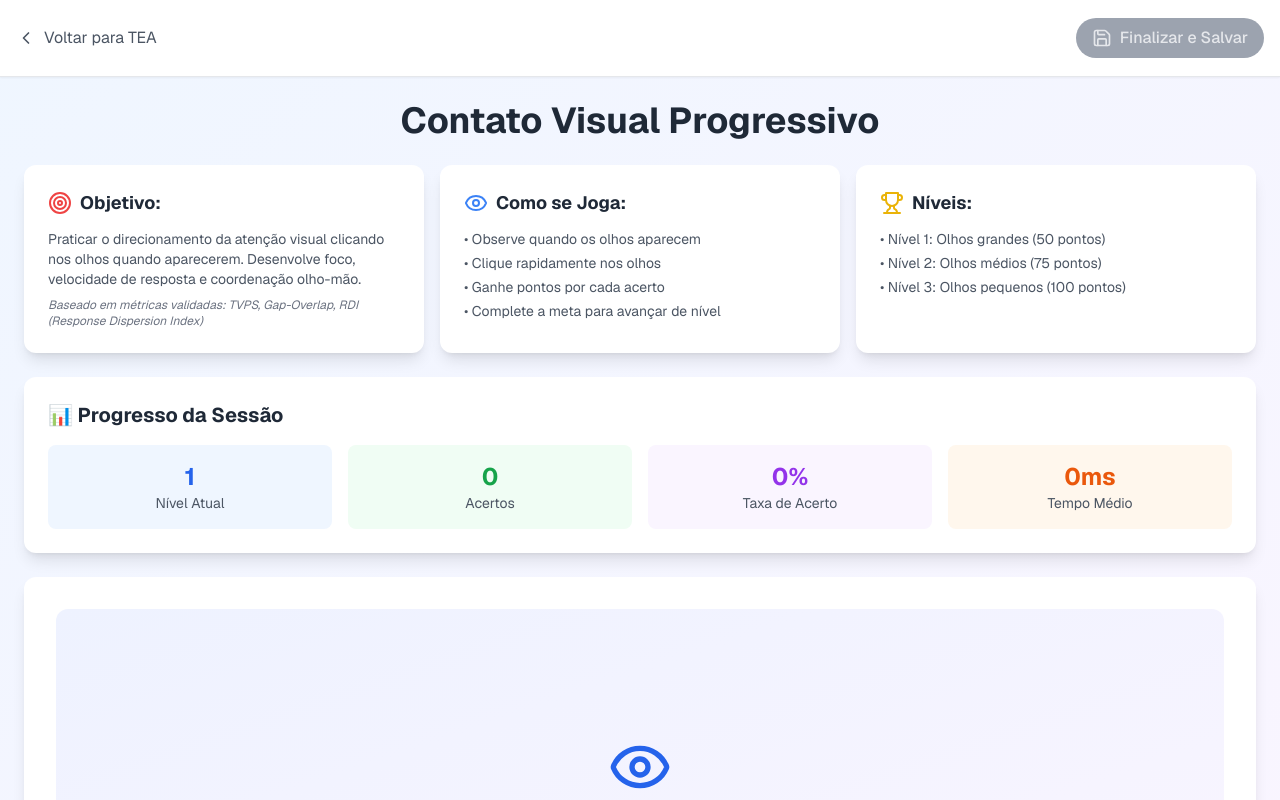
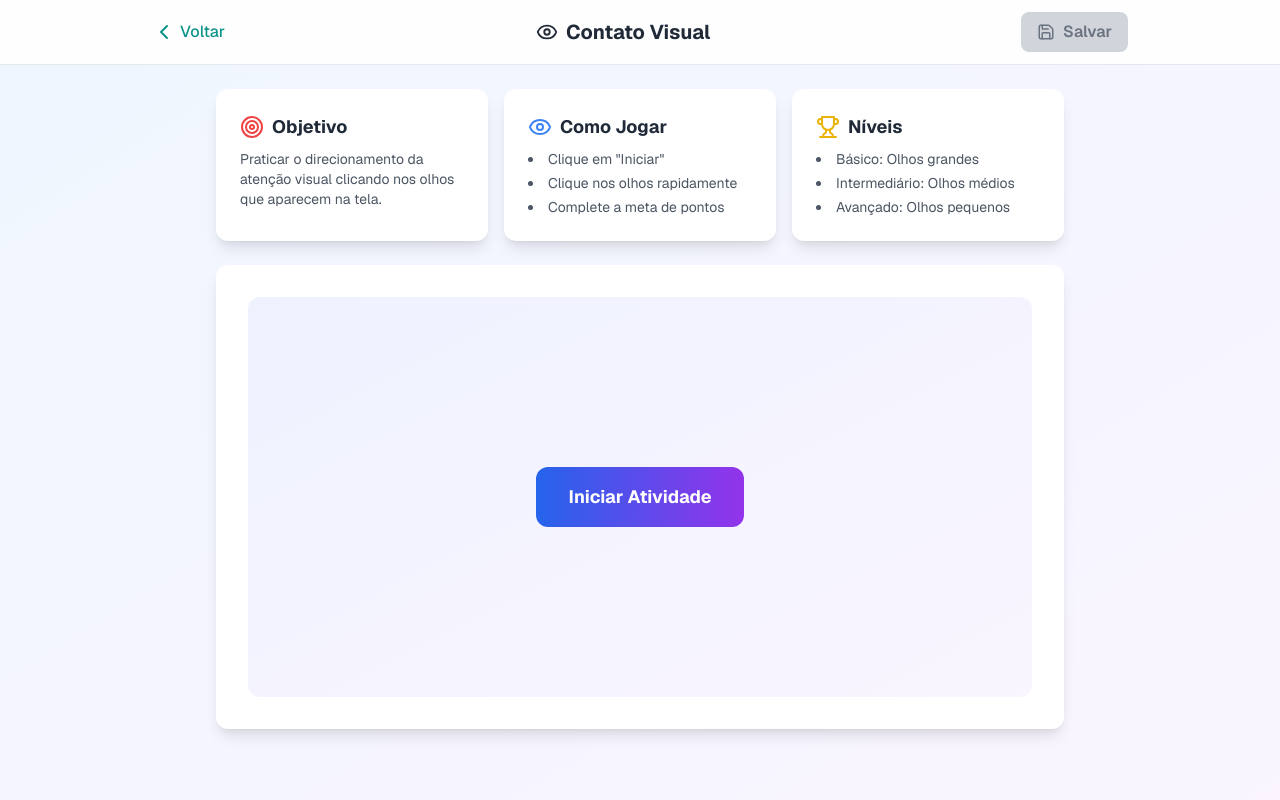
Before and after one commit to ClaudemirWork/teaplus-working, a Next.js app: page /eye-contact in a window 1280 px wide. Shown: the top 800 px of the page. Built offline with nearby package versions, Linux system fonts and the light colour scheme.

Commit message:
Update page.tsx Correção do botão voltar para dashboard em contato visual

```diff
--- a/app/eye-contact/page.tsx
+++ b/app/eye-contact/page.tsx
@@ -1,26 +1,11 @@
 'use client'
 import { useState, useEffect, useRef } from 'react'
 import Link from 'next/link'
-import { ChevronLeft, Save, Eye, Target, Timer, Star, Trophy } from 'lucide-react'
+import { ChevronLeft, Save, Eye, Target, Trophy } from 'lucide-react'
 import { useRouter } from 'next/navigation'
-import { createClient } from '../utils/supabaseClient' // IMPORT CORRETO para eye-contact/page.tsx
+import { createClient } from '../utils/supabaseClient'
 
 export default function ContatoVisualProgressivoPage() {
-  /*
-   * Atividade de Contato Visual Progressivo - TeaPlus
-   *
-   * Métricas baseadas em literatura científica:
-   * 1. Tempo de Reação - Gap-Overlap paradigm (Molecular Autism, 2021)
-   * 2. Taxa de Acerto - TVPS (Test of Visual Perceptual Skills)
-   * 3. Variabilidade de Resposta - RDI (Response Dispersion Index)
-   * 4. Atenção Visual Direcionada - Go/NoGo com eye-tracking (Scientific Reports, 2021)
-   *
-   * Referências:
-   * - Frontiers in Psychology (2021) - Visual Perceptual Skills in ASD
-   * - Molecular Autism (2020-2021) - Visual attention and inhibitory control
-   * - Scientific Reports (2021) - Go/NoGo game CatChicken
-   */
-
   const router = useRouter()
   const supabase = createClient()
   const [salvando, setSalvando] = useState(false)
@@ -31,46 +16,22 @@ export default function ContatoVisualProgressivoPage() {
   const [atividadeIniciada, setAtividadeIniciada] = useState(false)
   const [atividadeConcluida, setAtividadeConcluida] = useState(false)
   const [aguardandoClique, setAguardandoClique] = useState(false)
-  const [tempoReacao, setTempoReacao] = useState([])
+  const [tempoReacao, setTempoReacao] = useState<number[]>([])
   const [acertos, setAcertos] = useState(0)
   const [erros, setErros] = useState(0)
   const [olhosVisiveis, setOlhosVisiveis] = useState(true)
   const [posicaoOlhos, setPosicaoOlhos] = useState({ x: 50, y: 30 })
 
   // Referências para tempo
-  const tempoInicioRef = useRef(null)
-  const timeoutRef = useRef(null)
-  const intervaloRef = useRef(null)
+  const tempoInicioRef = useRef<number | null>(null)
+  const timeoutRef = useRef<NodeJS.Timeout | null>(null)
 
-  // Configurações por nível
-  const configuracaoNivel = {
-    1: {
-      nome: 'Básico',
-      tamanhoOlhos: 'w-10 h-10',
-      pontosPorAcerto: 10,
-      tempoExibicao: 3000,
-      tempoOculto: 1000,
-      metaPontos: 50
-    },
-    2: {
-      nome: 'Intermediário',
-      tamanhoOlhos: 'w-7 h-7',
-      pontosPorAcerto: 15,
-      tempoExibicao: 2000,
-      tempoOculto: 1500,
-      metaPontos: 75
-    },
-    3: {
-      nome: 'Avançado',
-      tamanhoOlhos: 'w-5 h-5',
-      pontosPorAcerto: 20,
-      tempoExibicao: 1500,
-      tempoOculto: 2000,
-      metaPontos: 100
-    }
+  const configuracaoNivel: { [key: number]: any } = {
+    1: { nome: 'Básico', tamanhoOlhos: 'w-10 h-10', pontosPorAcerto: 10, tempoExibicao: 3000, tempoOculto: 1000, metaPontos: 50 },
+    2: { nome: 'Intermediário', tamanhoOlhos: 'w-7 h-7', pontosPorAcerto: 15, tempoExibicao: 2000, tempoOculto: 1500, metaPontos: 75 },
+    3: { nome: 'Avançado', tamanhoOlhos: 'w-5 h-5', pontosPorAcerto: 20, tempoExibicao: 1500, tempoOculto: 2000, metaPontos: 100 }
   }
 
-  // Função para iniciar atividade
   const iniciarAtividade = () => {
     setAtividadeIniciada(true)
     setAtividadeConcluida(false)
@@ -82,111 +43,76 @@ export default function ContatoVisualProgressivoPage() {
     iniciarRodada()
   }
 
-  // Função para iniciar uma rodada
   const iniciarRodada = () => {
     setOlhosVisiveis(false)
     setAguardandoClique(false)
 
-    // Aguarda um tempo antes de mostrar os olhos
+    if (timeoutRef.current) clearTimeout(timeoutRef.current);
+
     timeoutRef.current = setTimeout(() => {
-      // Define posição aleatória para os olhos com mais variação
-      // Posições pré-definidas para simular diferentes direções do olhar
       const posicoes = [
-        { x: 50, y: 20 }, // Olhando para cima
-        { x: 50, y: 45 }, // Olhando para baixo
-        { x: 25, y: 33 }, // Olhando para esquerda
-        { x: 75, y: 33 }, // Olhando para direita
-        { x: 30, y: 25 }, // Canto superior esquerdo
-        { x: 70, y: 25 }, // Canto superior direito
-        { x: 30, y: 40 }, // Canto inferior esquerdo
-        { x: 70, y: 40 }, // Canto inferior direito
-        { x: 50, y: 33 }, // Centro (contato direto)
+        { x: 50, y: 20 }, { x: 50, y: 45 }, { x: 25, y: 33 }, { x: 75, y: 33 },
+        { x: 30, y: 25 }, { x: 70, y: 25 }, { x: 30, y: 40 }, { x: 70, y: 40 },
+        { x: 50, y: 33 },
       ]
-
-      // Escolhe uma posição aleatória
-      const posicaoEscolhida = posicoes[Math.floor(Math.random() * posicoes.length)]
-      setPosicaoOlhos(posicaoEscolhida)
+      setPosicaoOlhos(posicoes[Math.floor(Math.random() * posicoes.length)])
 
       setOlhosVisiveis(true)
       setAguardandoClique(true)
       tempoInicioRef.current = Date.now()
 
-      // Esconde os olhos após o tempo de exibição
       timeoutRef.current = setTimeout(() => {
         if (aguardandoClique) {
-          // Não clicou a tempo
           registrarErro()
         }
       }, configuracaoNivel[nivel].tempoExibicao)
     }, configuracaoNivel[nivel].tempoOculto)
   }
 
-  // Função para registrar clique nos olhos
   const clicarNosOlhos = () => {
     if (!aguardandoClique || !olhosVisiveis) return
 
-    // Calcula tempo de reação
-    const tempo = Date.now() - tempoInicioRef.current
+    const tempo = Date.now() - (tempoInicioRef.current ?? 0)
     setTempoReacao(prev => [...prev, tempo])
-
-    // Registra acerto
     setAcertos(prev => prev + 1)
     const novosPontos = pontuacao + configuracaoNivel[nivel].pontosPorAcerto
     setPontuacao(novosPontos)
 
-    // Feedback visual
     setOlhosVisiveis(false)
     setAguardandoClique(false)
 
-    // Limpa timeouts
-    if (timeoutRef.current) {
-      clearTimeout(timeoutRef.current)
-    }
+    if (timeoutRef.current) clearTimeout(timeoutRef.current);
 
-    // Verifica progressão
     if (novosPontos >= configuracaoNivel[nivel].metaPontos) {
       if (nivel < 3) {
-        // Avança de nível
         setNivel(prev => prev + 1)
         setPontuacao(0)
         setTimeout(() => iniciarRodada(), 1500)
       } else {
-        // Completou todos os níveis
         finalizarAtividade()
       }
     } else {
-      // Continua no mesmo nível
       setTimeout(() => iniciarRodada(), 500)
     }
   }
 
-  // Função para registrar erro (não clicou a tempo)
   const registrarErro = () => {
     setErros(prev => prev + 1)
     setOlhosVisiveis(false)
     setAguardandoClique(false)
-
-    // Continua o jogo
     setTimeout(() => iniciarRodada(), 500)
   }
 
-  // Função para finalizar atividade
   const finalizarAtividade = () => {
     setAtividadeConcluida(true)
     setOlhosVisiveis(false)
     setAguardandoClique(false)
-
-    // Limpa timeouts
-    if (timeoutRef.current) {
-      clearTimeout(timeoutRef.current)
-    }
+    if (timeoutRef.current) clearTimeout(timeoutRef.current);
   }
 
-  // Calcular métricas
   const calcularTempoMedioReacao = () => {
     if (tempoReacao.length === 0) return 0
-    const soma = tempoReacao.reduce((a, b) => a + b, 0)
-    return Math.round(soma / tempoReacao.length)
+    return Math.round(tempoReacao.reduce((a, b) => a + b, 0) / tempoReacao.length)
   }
 
   const calcularTaxaAcerto = () => {
@@ -195,243 +121,135 @@ export default function ContatoVisualProgressivoPage() {
     return Math.round((acertos / total) * 100)
   }
 
-  // Função de salvamento
   const handleSaveSession = async () => {
     if (!atividadeConcluida) {
       alert('Complete a atividade antes de salvar.')
       return
     }
-
     setSalvando(true)
-
     try {
-      const { data: { user }, error: userError } = await supabase.auth.getUser()
-
-      if (userError || !user) {
-        alert('Erro: Sessão expirada. Por favor, faça login novamente.')
+      const { data: { user } } = await supabase.auth.getUser()
+      if (!user) {
         router.push('/login')
         return
       }
 
-      // Calcula pontuação final
       const pontuacaoFinal = (acertos * 10) + (nivel * 50) - (erros * 5)
 
-      // Salva sessão principal
-      const { data: sessao, error: sessaoError } = await supabase
+      const { error } = await supabase
         .from('sessoes')
         .insert([{
           usuario_id: user.id,
           atividade_nome: 'Contato Visual Progressivo',
           pontuacao_final: Math.max(0, pontuacaoFinal),
-          data_fim: new Date().toISOString()
-        }])
-        .select()
-
-      if (sessaoError) {
-        console.error('Erro ao salvar sessão:', sessaoError)
-        alert(`Erro ao salvar: ${sessaoError.message}`)
-        return
+          data_fim: new Date().toISOString(),
+          metricas: {
+            nivelMaximo: nivel,
+            totalAcertos: acertos,
+            totalErros: erros,
+            taxaAcerto: calcularTaxaAcerto(),
+            tempoMedioReacaoMs: calcularTempoMedioReacao()
           }
-
-      // Salva métricas detalhadas
-      const { error: metricasError } = await supabase
-        .from('metricas_contato_visual')
-        .insert([{
-          sessao_id: sessao[0].id,
-          usuario_id: user.id,
-          total_tentativas: acertos + erros,
-          contatos_sucesso: acertos,
-          tempo_medio_contato_ms: calcularTempoMedioReacao(),
-          latencia_media_ms: calcularTempoMedioReacao(), // Usando tempo de reação como latência
-          fases_completadas: nivel,
-          avc_score: erros, // Erros como "vacancy" (perdeu o alvo)
-          asc_score: acertos + erros, // Total de tentativas como "switches"
-          fas_score: acertos, // Acertos como "favorable shifts"
-          taxa_sucesso: calcularTaxaAcerto(),
-          created_at: new Date().toISOString()
         }])
 
-      if (metricasError) {
-        console.error('Erro ao salvar métricas:', metricasError)
-        // Continua mesmo se métricas falharem
-      }
+      if (error) throw error;
 
-      alert(`Sessão salva com sucesso!
-
-📊 Resumo do Desempenho:
-• Níveis Completados: ${nivel}/3
-• Total de Acertos: ${acertos}
-• Taxa de Acerto: ${calcularTaxaAcerto()}%
-• Tempo Médio de Reação: ${calcularTempoMedioReacao()}ms
-• Pontuação Final: ${Math.max(0, pontuacaoFinal)}`)
-
-      router.push('/tea')
-    } catch (error) {
-      console.error('Erro inesperado:', error)
-      alert(`Erro ao salvar: ${error.message || 'Erro desconhecido'}`)
+      alert(`Sessão salva com sucesso!`)
+      router.push('/dashboard')
+    } catch (error: any) {
+      alert(`Erro ao salvar: ${error.message}`)
     } finally {
       setSalvando(false)
     }
   }
 
-  // Limpar timeouts ao desmontar
   useEffect(() => {
     return () => {
-      if (timeoutRef.current) {
-        clearTimeout(timeoutRef.current)
-      }
-      if (intervaloRef.current) {
-        clearInterval(intervaloRef.current)
-      }
+      if (timeoutRef.current) clearTimeout(timeoutRef.current);
     }
   }, [])
 
-  return (
-    <div className="min-h-screen bg-gradient-to-br from-blue-50 to-purple-50">
-      {/* HEADER PADRÃO COM BOTÃO SALVAR */}
-      <header className="bg-white shadow-sm border-b border-gray-200 sticky top-0 z-10">
-        <div className="p-3 sm:p-4 flex items-center justify-between">
+  const GameHeader = () => (
+    <header className="bg-white/90 backdrop-blur-sm border-b border-gray-200 sticky top-0 z-10">
+      <div className="max-w-5xl mx-auto px-4 sm:px-6">
+        <div className="flex items-center justify-between h-16">
           <Link
-            href="/tea"
-            className="flex items-center space-x-2 text-gray-600 hover:text-gray-800 transition-colors min-h-[44px] touch-manipulation"
+            href="/dashboard"
+            className="flex items-center text-teal-600 hover:text-teal-700 transition-colors"
           >
-            <ChevronLeft size={20} />
-            <span className="text-sm sm:text-base">Voltar para TEA</span>
+            <ChevronLeft className="h-6 w-6" />
+            <span className="ml-1 font-medium text-sm sm:text-base">Voltar</span>
           </Link>
-
-          {/* BOTÃO SALVAR - SEMPRE VISÍVEL COMO NO CAA */}
+          <h1 className="text-lg sm:text-xl font-bold text-gray-800 text-center flex items-center gap-2">
+            <Eye size={22} />
+            <span>Contato Visual</span>
+          </h1>
           <button
             onClick={handleSaveSession}
             disabled={salvando || !atividadeConcluida}
-            className={`flex items-center space-x-2 px-4 py-2 rounded-full font-medium transition-colors ${
+            className={`flex items-center space-x-2 px-3 py-2 sm:px-4 rounded-lg font-semibold transition-colors ${
               atividadeConcluida
-                ? 'bg-green-600 text-white hover:bg-green-700'
-                : 'bg-gray-400 text-gray-200 cursor-not-allowed'
+                ? 'bg-green-500 text-white hover:bg-green-600'
+                : 'bg-gray-300 text-gray-500 cursor-not-allowed'
             }`}
           >
-            <Save size={20} />
-            <span>{salvando ? 'Salvando...' : 'Finalizar e Salvar'}</span>
+            <Save size={18} />
+            <span className="hidden sm:inline">{salvando ? 'Salvando...' : 'Salvar'}</span>
           </button>
         </div>
+      </div>
     </header>
+  );
 
-      <main className="p-4 sm:p-6 max-w-7xl mx-auto w-full">
-        {/* Título Principal */}
-        <div className="text-center mb-6">
-          <h1 className="text-3xl sm:text-4xl font-bold text-gray-800 mb-2">
-            Contato Visual Progressivo
-          </h1>
+  return (
+    <div className="min-h-screen bg-gradient-to-br from-blue-50 to-purple-50">
+      <GameHeader />
+      <main className="p-4 sm:p-6 max-w-4xl mx-auto w-full">
+        {/* Cards de Explicação */}
+        {!atividadeIniciada && (
+            <div className="grid md:grid-cols-3 gap-4 mb-6">
+                <div className="bg-white rounded-xl shadow-lg p-6">
+                    <h2 className="text-lg font-bold text-gray-800 mb-2 flex items-center"><Target className="text-red-500 mr-2" /> Objetivo</h2>
+                    <p className="text-gray-600 text-sm">Praticar o direcionamento da atenção visual clicando nos olhos que aparecem na tela.</p>
                 </div>
-
-        {/* Cards de Explicação - Padrão CAA */}
-        <div className="grid md:grid-cols-3 gap-4 mb-6">
-          {/* Objetivo */}
                 <div className="bg-white rounded-xl shadow-lg p-6">
-            <div className="flex items-center space-x-2 mb-3">
-              <Target className="text-red-500" size={24} />
-              <h2 className="text-lg font-bold text-gray-800">Objetivo:</h2>
-            </div>
-            <p className="text-gray-600 text-sm">
-              Praticar o direcionamento da atenção visual clicando nos olhos quando aparecerem.
-              Desenvolve foco, velocidade de resposta e coordenação olho-mão.
-            </p>
-            <p className="text-xs text-gray-500 mt-2 italic">
-              Baseado em métricas validadas: TVPS, Gap-Overlap, RDI (Response Dispersion Index)
-            </p>
-          </div>
-
-          {/* Como se Joga */}
-          <div className="bg-white rounded-xl shadow-lg p-6">
-            <div className="flex items-center space-x-2 mb-3">
-              <Eye className="text-blue-500" size={24} />
-              <h2 className="text-lg font-bold text-gray-800">Como se Joga:</h2>
-            </div>
-            <ul className="text-gray-600 text-sm space-y-1">
-              <li>• Observe quando os olhos aparecem</li>
-              <li>• Clique rapidamente nos olhos</li>
-              <li>• Ganhe pontos por cada acerto</li>
-              <li>• Complete a meta para avançar de nível</li>
+                    <h2 className="text-lg font-bold text-gray-800 mb-2 flex items-center"><Eye className="text-blue-500 mr-2" /> Como Jogar</h2>
+                    <ul className="text-gray-600 text-sm list-disc list-inside space-y-1">
+                        <li>Clique em "Iniciar"</li>
+                        <li>Clique nos olhos rapidamente</li>
+                        <li>Complete a meta de pontos</li>
                     </ul>
                 </div>
-
-          {/* Níveis */}
                 <div className="bg-white rounded-xl shadow-lg p-6">
-            <div className="flex items-center space-x-2 mb-3">
-              <Trophy className="text-yellow-500" size={24} />
-              <h2 className="text-lg font-bold text-gray-800">Níveis:</h2>
-            </div>
-            <ul className="text-gray-600 text-sm space-y-1">
-              <li>• Nível 1: Olhos grandes (50 pontos)</li>
-              <li>• Nível 2: Olhos médios (75 pontos)</li>
-              <li>• Nível 3: Olhos pequenos (100 pontos)</li>
+                    <h2 className="text-lg font-bold text-gray-800 mb-2 flex items-center"><Trophy className="text-yellow-500 mr-2" /> Níveis</h2>
+                    <ul className="text-gray-600 text-sm list-disc list-inside space-y-1">
+                        <li>Básico: Olhos grandes</li>
+                        <li>Intermediário: Olhos médios</li>
+                        <li>Avançado: Olhos pequenos</li>
                     </ul>
                 </div>
             </div>
+        )}
 
-        {/* Progresso da Sessão - Padrão CAA */}
+        {/* Progresso da Sessão */}
+        {atividadeIniciada && (
           <div className="bg-white rounded-xl shadow-lg p-6 mb-6">
-          <h2 className="text-xl font-bold text-gray-800 mb-4 flex items-center">
-            📊 Progresso da Sessão
-          </h2>
-
+            <h2 className="text-xl font-bold text-gray-800 mb-4">📊 Progresso da Sessão</h2>
             <div className="grid grid-cols-2 md:grid-cols-4 gap-4">
-            <div className="text-center p-4 bg-blue-50 rounded-lg">
-              <div className="text-2xl font-bold text-blue-600">{nivel}</div>
-              <div className="text-sm text-gray-600">Nível Atual</div>
-            </div>
-
-            <div className="text-center p-4 bg-green-50 rounded-lg">
-              <div className="text-2xl font-bold text-green-600">{acertos}</div>
-              <div className="text-sm text-gray-600">Acertos</div>
-            </div>
-
-            <div className="text-center p-4 bg-purple-50 rounded-lg">
-              <div className="text-2xl font-bold text-purple-600">
-                {calcularTaxaAcerto()}%
-              </div>
-              <div className="text-sm text-gray-600">Taxa de Acerto</div>
-            </div>
-
-            <div className="text-center p-4 bg-orange-50 rounded-lg">
-              <div className="text-2xl font-bold text-orange-600">
-                {calcularTempoMedioReacao()}ms
-              </div>
-              <div className="text-sm text-gray-600">Tempo Médio</div>
-            </div>
-          </div>
-
-          {/* Barra de Progresso do Nível */}
-          {atividadeIniciada && !atividadeConcluida && (
-            <div className="mt-4">
-              <div className="flex justify-between text-sm text-gray-600 mb-1">
-                <span>Progresso do Nível {nivel}</span>
-                <span>{pontuacao}/{configuracaoNivel[nivel].metaPontos} pontos</span>
-              </div>
-              <div className="w-full h-3 bg-gray-200 rounded-full overflow-hidden">
-                <div
-                  className="h-full bg-gradient-to-r from-blue-400 to-green-400 transition-all duration-500"
-                  style={{
-                    width: `${Math.min(100, (pontuacao / configuracaoNivel[nivel].metaPontos) * 100)}%`
-                  }}
-                />
+                <div className="text-center p-4 bg-blue-50 rounded-lg"><div className="text-2xl font-bold text-blue-600">{nivel}</div><div className="text-sm">Nível</div></div>
+                <div className="text-center p-4 bg-green-50 rounded-lg"><div className="text-2xl font-bold text-green-600">{acertos}</div><div className="text-sm">Acertos</div></div>
+                <div className="text-center p-4 bg-purple-50 rounded-lg"><div className="text-2xl font-bold text-purple-600">{calcularTaxaAcerto()}%</div><div className="text-sm">Taxa de Acerto</div></div>
+                <div className="text-center p-4 bg-orange-50 rounded-lg"><div className="text-2xl font-bold text-orange-600">{calcularTempoMedioReacao()}ms</div><div className="text-sm">Tempo Médio</div></div>
             </div>
           </div>
         )}
-        </div>
 
         {/* Área Principal do Jogo */}
         <div className="bg-white rounded-xl shadow-lg p-8">
           <div className="relative min-h-[400px] bg-gradient-to-br from-indigo-50 to-purple-50 rounded-xl flex items-center justify-center">
-
             {!atividadeIniciada && !atividadeConcluida && (
               <div className="text-center">
-                <div className="mb-6">
-                  <Eye className="text-blue-600 mx-auto" size={64} />
-                </div>
-                <button
-                  onClick={iniciarAtividade}
-                  className="px-8 py-4 bg-gradient-to-r from-blue-600 to-purple-600 text-white font-bold rounded-xl hover:from-blue-700 hover:to-purple-700 transition-all transform hover:scale-105 text-lg"
-                >
+                <button onClick={iniciarAtividade} className="px-8 py-4 bg-gradient-to-r from-blue-600 to-purple-600 text-white font-bold rounded-xl text-lg">
                   Iniciar Atividade
                 </button>
               </div>
@@ -439,41 +257,15 @@ export default function ContatoVisualProgressivoPage() {
 
             {atividadeIniciada && !atividadeConcluida && (
               <div className="relative w-full h-full">
-                {/* Rosto Base */}
                 <div className="absolute inset-0 flex items-center justify-center">
                   <div className="relative w-48 h-48 bg-yellow-200 rounded-full">
-                    {/* Olhos que aparecem e desaparecem */}
                     {olhosVisiveis && (
-                      <div
-                        className="absolute flex space-x-4"
-                        style={{
-                          left: `${posicaoOlhos.x}%`,
-                          top: `${posicaoOlhos.y}%`,
-                          transform: 'translate(-50%, -50%)'
-                        }}
-                      >
-                        <button
-                          onClick={clicarNosOlhos}
-                          className={`${configuracaoNivel[nivel].tamanhoOlhos} bg-blue-600 rounded-full hover:bg-blue-700 transition-all cursor-pointer animate-pulse`}
-                        />
-                        <button
-                          onClick={clicarNosOlhos}
-                          className={`${configuracaoNivel[nivel].tamanhoOlhos} bg-blue-600 rounded-full hover:bg-blue-700 transition-all cursor-pointer animate-pulse`}
-                        />
+                      <div className="absolute flex space-x-4" style={{ left: `${posicaoOlhos.x}%`, top: `${posicaoOlhos.y}%`, transform: 'translate(-50%, -50%)' }}>
+                        <button onClick={clicarNosOlhos} className={`${configuracaoNivel[nivel].tamanhoOlhos} bg-blue-600 rounded-full cursor-pointer`} />
+                        <button onClick={clicarNosOlhos} className={`${configuracaoNivel[nivel].tamanhoOlhos} bg-blue-600 rounded-full cursor-pointer`} />
                       </div>
                     )}
-
-                    {/* Boca fixa */}
                     <div className="absolute bottom-1/3 left-1/2 transform -translate-x-1/2 w-16 h-2 bg-gray-600 rounded-full" />
-                  </div>
-                </div>
-
-                {/* Indicador de Estado */}
-                <div className="absolute top-4 left-1/2 transform -translate-x-1/2">
-                  <div className={`px-4 py-2 rounded-full text-white font-medium ${
-                    aguardandoClique ? 'bg-green-500' : 'bg-gray-400'
-                  }`}>
-                    {aguardandoClique ? 'Clique nos olhos!' : 'Aguarde...'}
                   </div>
                 </div>
               </div>
@@ -481,39 +273,14 @@ export default function ContatoVisualProgressivoPage() {
 
             {atividadeConcluida && (
               <div className="text-center">
-                <Trophy className="text-yellow-500 mx-auto mb-4" size={64} />
-                <h2 className="text-2xl font-bold text-gray-800 mb-2">
-                  Atividade Concluída!
-                </h2>
-                <p className="text-gray-600 mb-4">
-                  Você completou todos os níveis com sucesso!
-                </p>
-                <div className="bg-gray-50 rounded-lg p-4 mb-4">
-                  <p className="text-lg">
-                    Total de Acertos: <span className="font-bold text-green-600">{acertos}</span>
-                  </p>
-                  <p className="text-lg">
-                    Taxa de Sucesso: <span className="font-bold text-blue-600">{calcularTaxaAcerto()}%</span>
-                  </p>
-                </div>
-                <button
-                  onClick={iniciarAtividade}
-                  className="px-6 py-3 bg-blue-600 text-white font-medium rounded-lg hover:bg-blue-700 transition-colors"
-                >
+                <h2 className="text-2xl font-bold text-gray-800 mb-2">Atividade Concluída!</h2>
+                <button onClick={iniciarAtividade} className="px-6 py-3 bg-blue-600 text-white font-medium rounded-lg">
                   Jogar Novamente
                 </button>
               </div>
             )}
-
           </div>
         </div>
-
-        {/* Dica no rodapé */}
-        {atividadeIniciada && !atividadeConcluida && (
-          <div className="mt-4 text-center text-sm text-gray-500">
-            💡 Dica: Mantenha o foco na área do rosto e clique rapidamente quando os olhos aparecerem!
-          </div>
-        )}
       </main>
     </div>
   )
```
Lines whose indentation alone changed are shown as unchanged.
